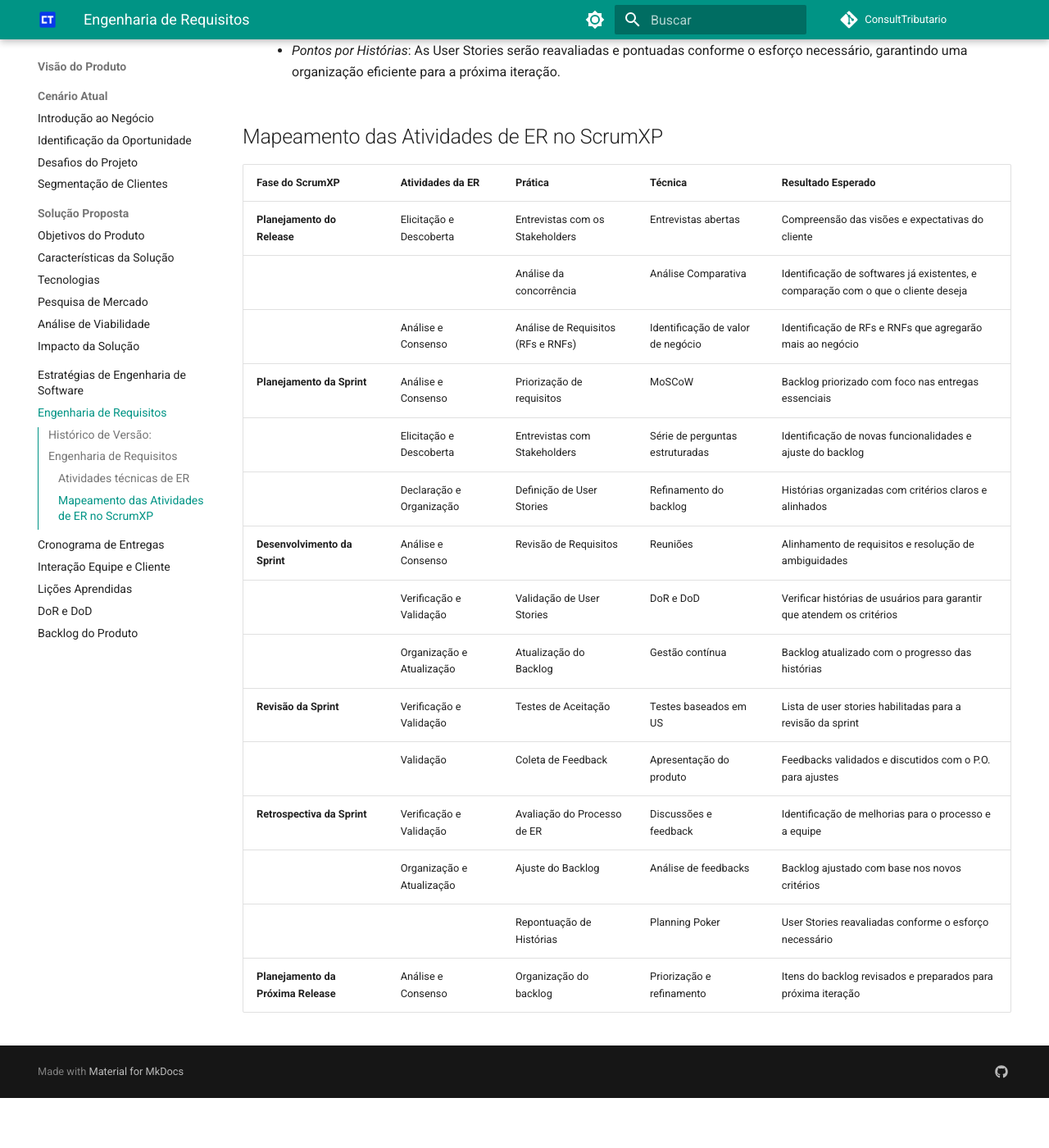
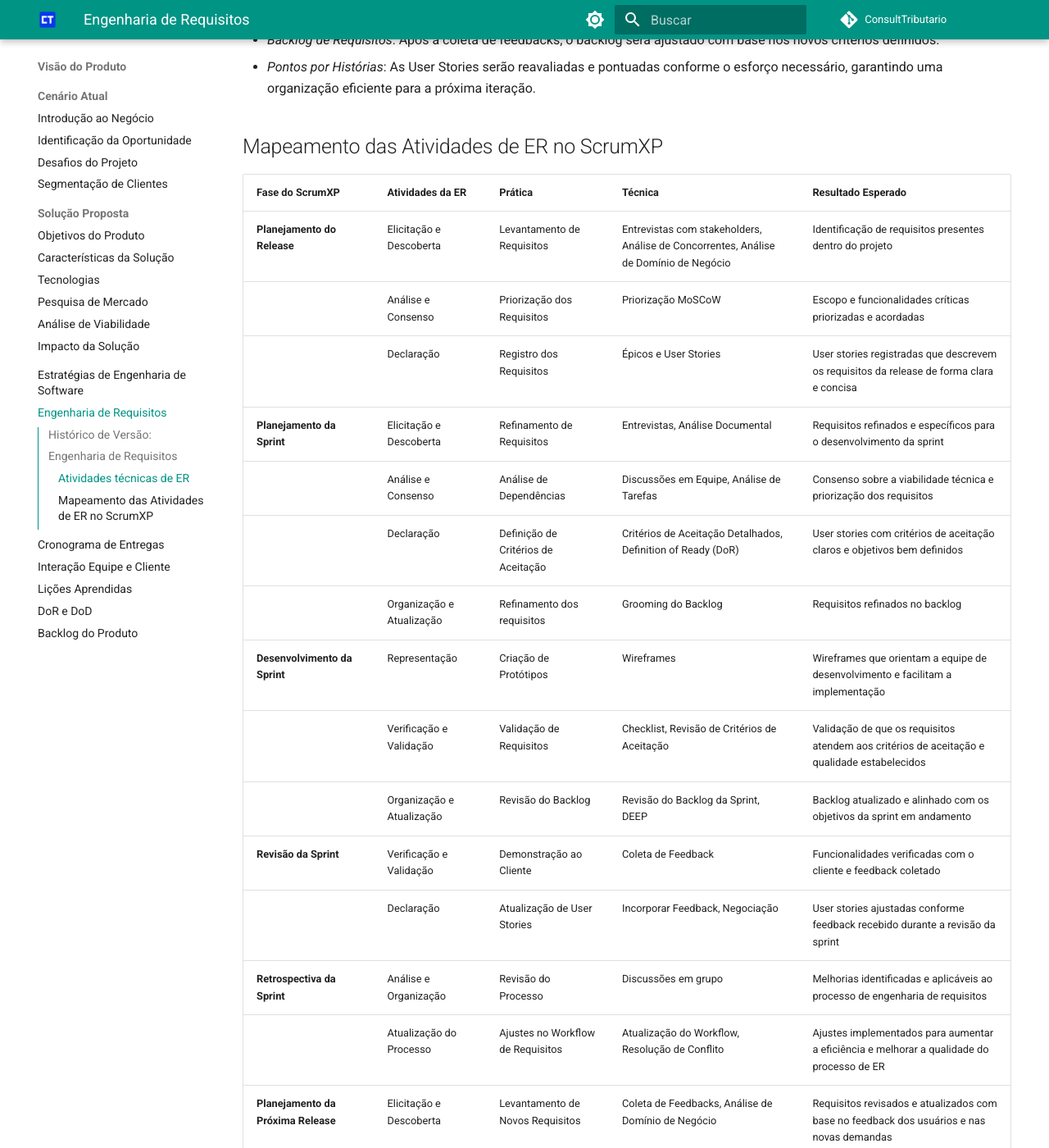
Before and after one commit to mdsreq-fga-unb/2025.1-T02-ConsultTributario, an MkDocs documentation site: the page built from docs/visao-produto/engenharia-requisitos.md, in a window 1280 px wide and 1400 px high, scrolled down 1257 px. Shown: the whole window at 82% size. Built offline with MkDocs 1.6.1 and Material for MkDocs 9.7.7, drawn with Linux system fonts in a browser that asks for light colours; comment, search, counter and statistics services are not loaded; before the commit the page ends 2596 px from its top, so only the background shows below that; some of the changed text lies outside the part shown.

Commit message:
doc: corrige tabela de atividade de ER

```diff
--- a/docs/visao-produto/engenharia-requisitos.md
+++ b/docs/visao-produto/engenharia-requisitos.md
@@ -1,56 +1,62 @@
 ## Histórico de Versão:
-| Data | Versão | Descrição | Autor |
-|---- | ------ | --------- | ----- |
-| 26/05/25 | 1.0 | Criação do Documento | Artur Krauspenhar e Diogo |
-| 26/05/25 | 2.0 | Adição de tabela de mapeamento das atividades de ER no ScrumXP | Vinicius Vieira |
+
+| Data     | Versão | Descrição                                                      | Autor                     |
+| -------- | ------ | -------------------------------------------------------------- | ------------------------- |
+| 26/05/25 | 1.0    | Criação do Documento                                           | Artur Krauspenhar e Diogo |
+| 26/05/25 | 2.0    | Adição de tabela de mapeamento das atividades de ER no ScrumXP | Vinicius Vieira           |
+| 13/06/25 | 3.0    | Correção da tabela das atividades de ER                        | Artur Krauspenhar         |
 
 # Engenharia de Requisitos
 
 ## Atividades técnicas de ER
 
 - **Elicitação e Descoberta:**
-    - _Entrevistas com os Stakeholders_: Entrevistas abertas com o cliente ajuda a compreender suas visões e expectativas, garantindo que o produto seja desenvolvido de acordo com as suas necessidades e expectativas.
-    - _Análise da Concorrência_: A análise da concorrência permite identificar as estratégias adotadas por outros semelhantes, avaliando pontos fortes e fracos em áreas como design da interface ou funcionalidades. Isso ajuda a reconhecer features que deram certo, evitar erros comuns e definir requisitos que agreguem valor ao produto.
+
+  - _Entrevistas com os Stakeholders_: Entrevistas abertas com o cliente ajuda a compreender suas visões e expectativas, garantindo que o produto seja desenvolvido de acordo com as suas necessidades e expectativas.
+  - _Análise da Concorrência_: A análise da concorrência permite identificar as estratégias adotadas por outros semelhantes, avaliando pontos fortes e fracos em áreas como design da interface ou funcionalidades. Isso ajuda a reconhecer features que deram certo, evitar erros comuns e definir requisitos que agreguem valor ao produto.
 
 - **Análise e Consenso:**
 
-    - _MoSCoW_: Técnica utilizada para priorizar funcionalidades em "Must Have", "Should Have", "Could Have" e "Won't Have", garantindo foco nas entregas essenciais e de maior valor.
-    - _Workshop de Requisitos_: Técnica utilizada para resolver conflitos a respeito do escopo do projeto a fim de definir os critérios de priorização.
+  - _MoSCoW_: Técnica utilizada para priorizar funcionalidades em "Must Have", "Should Have", "Could Have" e "Won't Have", garantindo foco nas entregas essenciais e de maior valor.
+  - _Workshop de Requisitos_: Técnica utilizada para resolver conflitos a respeito do escopo do projeto a fim de definir os critérios de priorização.
 
 - **Declaração:**
 
-    - _Épicos e User Stories_: A estruturação de épicos e histórias de usuário é fundamental para organizar os requisitos em níveis distintos de granularidade. Isso facilita a visualização do escopo do projeto e contribui para uma compreensão mais precisa das funcionalidades que precisam ser implementadas na plataforma ConsulTributário.
+  - _Épicos e User Stories_: A estruturação de épicos e histórias de usuário é fundamental para organizar os requisitos em níveis distintos de granularidade. Isso facilita a visualização do escopo do projeto e contribui para uma compreensão mais precisa das funcionalidades que precisam ser implementadas na plataforma ConsulTributário.
 
 - **Representação**
 
-    - _Protótipos, Wireframes_: Criar protótipos e wireframes para as novas páginas do ConsultTributário, como a página de criação de teses ajuda a equipe a visualizar como as funcionalidades serão implementadas e facilita o alinhamento com os stakeholders.
+  - _Protótipos, Wireframes_: Criar protótipos e wireframes para as novas páginas do ConsultTributário, como a página de criação de teses ajuda a equipe a visualizar como as funcionalidades serão implementadas e facilita o alinhamento com os stakeholders.
 
 - **Verificação e Validação:**
 
-    - _Validação de Requisitos_: estabelecimento e aplicação dos conceitos de DoR (Definitionof Ready) e DoD (Definition of Done)
-    - _Coleta de Feedback_: Coletar feedback do cliente durante iteração ajuda a verificar se as funcionalidades entregues estão alinhadas com as suas expectativas e se há necessidade de ajustes ou melhorias.
+  - _Validação de Requisitos_: estabelecimento e aplicação dos conceitos de DoR (Definitionof Ready) e DoD (Definition of Done)
+  - _Coleta de Feedback_: Coletar feedback do cliente durante iteração ajuda a verificar se as funcionalidades entregues estão alinhadas com as suas expectativas e se há necessidade de ajustes ou melhorias.
 
 - **Organização e Atualização de Requisitos**
 
-    - _Backlog de Requisitos_: Após a coleta de feedbacks, o backlog será ajustado com base nos novos critérios definidos.
-    - _Pontos por Histórias_: As User Stories serão reavaliadas e pontuadas conforme o esforço necessário, garantindo uma organização eficiente para a próxima iteração.
+  - _Backlog de Requisitos_: Após a coleta de feedbacks, o backlog será ajustado com base nos novos critérios definidos.
+  - _Pontos por Histórias_: As User Stories serão reavaliadas e pontuadas conforme o esforço necessário, garantindo uma organização eficiente para a próxima iteração.
 
 ## Mapeamento das Atividades de ER no ScrumXP
 
-| Fase do ScrumXP | Atividades da ER | Prática | Técnica | Resultado Esperado |
-| :---- | :---- | :---- | :---- | :---- |
-| **Planejamento do Release** | Elicitação e Descoberta | Entrevistas com os Stakeholders | Entrevistas abertas | Compreensão das visões e expectativas do cliente |
-|  |  | Análise da concorrência | Análise Comparativa | Identificação de softwares já existentes, e comparação com o que o cliente deseja |
-|  | Análise e Consenso | Análise de Requisitos (RFs e RNFs) | Identificação de valor de negócio | Identificação de RFs e RNFs que agregarão mais ao negócio |
-| **Planejamento da Sprint** | Análise e Consenso | Priorização de requisitos | MoSCoW | Backlog priorizado com foco nas entregas essenciais |
-|  | Elicitação e Descoberta | Entrevistas com Stakeholders | Série de perguntas estruturadas | Identificação de novas funcionalidades e ajuste do backlog |
-|  | Declaração e Organização | Definição de User Stories | Refinamento do backlog | Histórias organizadas com critérios claros e alinhados |
-| **Desenvolvimento da Sprint** | Análise e Consenso | Revisão de Requisitos | Reuniões | Alinhamento de requisitos e resolução de ambiguidades |
-|  | Verificação e Validação | Validação de User Stories | DoR e DoD | Verificar histórias de usuários para garantir que atendem os critérios |
-|  | Organização e Atualização | Atualização do Backlog | Gestão contínua | Backlog atualizado com o progresso das histórias |
-| **Revisão da Sprint** | Verificação e Validação | Testes de Aceitação | Testes baseados em US | Lista de user stories habilitadas para a revisão da sprint |
-|  | Validação | Coleta de Feedback | Apresentação do produto | Feedbacks validados e discutidos com o P.O. para ajustes |
-| **Retrospectiva da Sprint** | Verificação e Validação | Avaliação do Processo de ER | Discussões e feedback | Identificação de melhorias para o processo e a equipe |
-|  | Organização e Atualização | Ajuste do Backlog | Análise de feedbacks | Backlog ajustado com base nos novos critérios |
-|  |  | Repontuação de Histórias | Planning Poker | User Stories reavaliadas conforme o esforço necessário |
-| **Planejamento da Próxima Release** | Análise e Consenso | Organização do backlog | Priorização e refinamento | Itens do backlog revisados e preparados para próxima iteração |
+| Fase do ScrumXP                     | Atividades da ER          | Prática                             | Técnica                                                                              | Resultado Esperado                                                                          |
+| :---------------------------------- | :------------------------ | :---------------------------------- | :----------------------------------------------------------------------------------- | :------------------------------------------------------------------------------------------ |
+| **Planejamento do Release**         | Elicitação e Descoberta   | Levantamento de Requisitos          | Entrevistas com stakeholders, Análise de Concorrentes, Análise de Domínio de Negócio | Identificação de requisitos presentes dentro do projeto                                     |
+|                                     | Análise e Consenso        | Priorização dos Requisitos          | Priorização MoSCoW                                                                   | Escopo e funcionalidades críticas priorizadas e acordadas                                   |
+|                                     | Declaração                | Registro dos Requisitos             | Épicos e User Stories                                                                | User stories registradas que descrevem os requisitos da release de forma clara e concisa    |
+| **Planejamento da Sprint**          | Elicitação e Descoberta   | Refinamento de Requisitos           | Entrevistas, Análise Documental                                                      | Requisitos refinados e específicos para o desenvolvimento da sprint                         |
+|                                     | Análise e Consenso        | Análise de Dependências             | Discussões em Equipe, Análise de Tarefas                                             | Consenso sobre a viabilidade técnica e priorização dos requisitos                           |
+|                                     | Declaração                | Definição de Critérios de Aceitação | Critérios de Aceitação Detalhados, Definition of Ready (DoR)                         | User stories com critérios de aceitação claros e objetivos bem definidos                    |
+|                                     | Organização e Atualização | Refinamento dos requisitos          | Grooming do Backlog                                                                  | Requisitos refinados no backlog                                                             |
+| **Desenvolvimento da Sprint**       | Representação             | Criação de Protótipos               | Wireframes                                                                           | Wireframes que orientam a equipe de desenvolvimento e facilitam a implementação             |
+|                                     | Verificação e Validação   | Validação de Requisitos             | Checklist, Revisão de Critérios de Aceitação                                         | Validação de que os requisitos atendem aos critérios de aceitação e qualidade estabelecidos |
+|                                     | Organização e Atualização | Revisão do Backlog                  | Revisão do Backlog da Sprint, DEEP                                                   | Backlog atualizado e alinhado com os objetivos da sprint em andamento                       |
+| **Revisão da Sprint**               | Verificação e Validação   | Demonstração ao Cliente             | Coleta de Feedback                                                                   | Funcionalidades verificadas com o cliente e feedback coletado                               |
+|                                     | Declaração                | Atualização de User Stories         | Incorporar Feedback, Negociação                                                      | User stories ajustadas conforme feedback recebido durante a revisão da sprint               |
+| **Retrospectiva da Sprint**         | Análise e Organização     | Revisão do Processo                 | Discussões em grupo                                                                  | Melhorias identificadas e aplicáveis ao processo de engenharia de requisitos                |
+|                                     | Atualização do Processo   | Ajustes no Workflow de Requisitos   | Atualização do Workflow, Resolução de Conflito                                       | Ajustes implementados para aumentar a eficiência e melhorar a qualidade do processo de ER   |
+| **Planejamento da Próxima Release** | Elicitação e Descoberta   | Levantamento de Novos Requisitos    | Coleta de Feedbacks, Análise de Domínio de Negócio                                   | Requisitos revisados e atualizados com base no feedback dos usuários e nas novas demandas   |
+|                                     | Análise e Consenso        | Priorização dos Requisitos          | Priorização MoSCoW, Mapeamento de Valor                                              | Requisitos priorizados para atender às necessidades estratégicas da próxima release         |
+|                                     | Declaração                | Registro dos Requisitos             | Épicos e User Stories                                                                | User stories claramente definidas e vinculadas aos objetivos da próxima release             |
+|                                     | Organização e Atualização | Revisão do Backlog                  | Revisão do Backlog da Release, DEEP                                                  | Backlog da release atualizado e preparado para o início da próxima fase                     |
```
